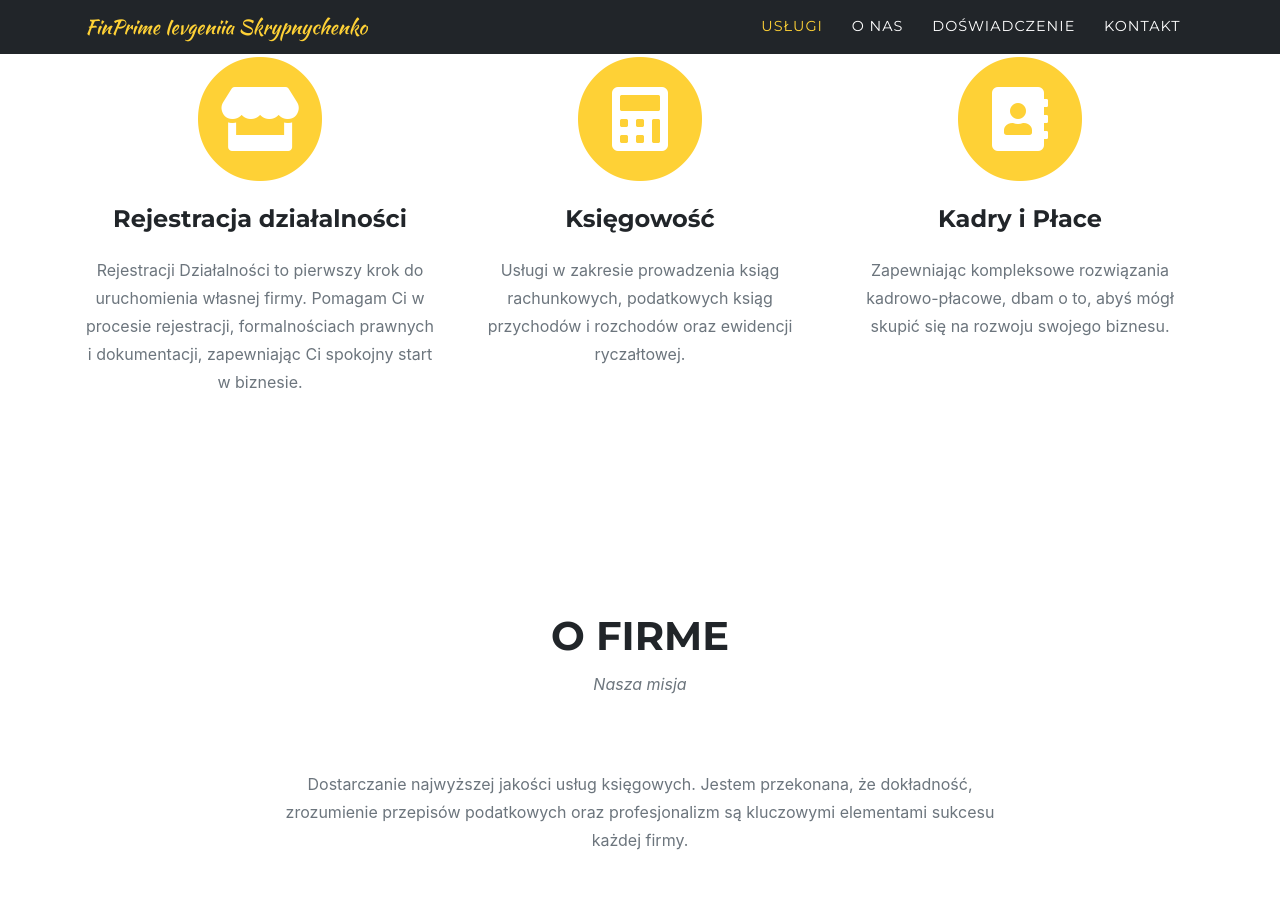
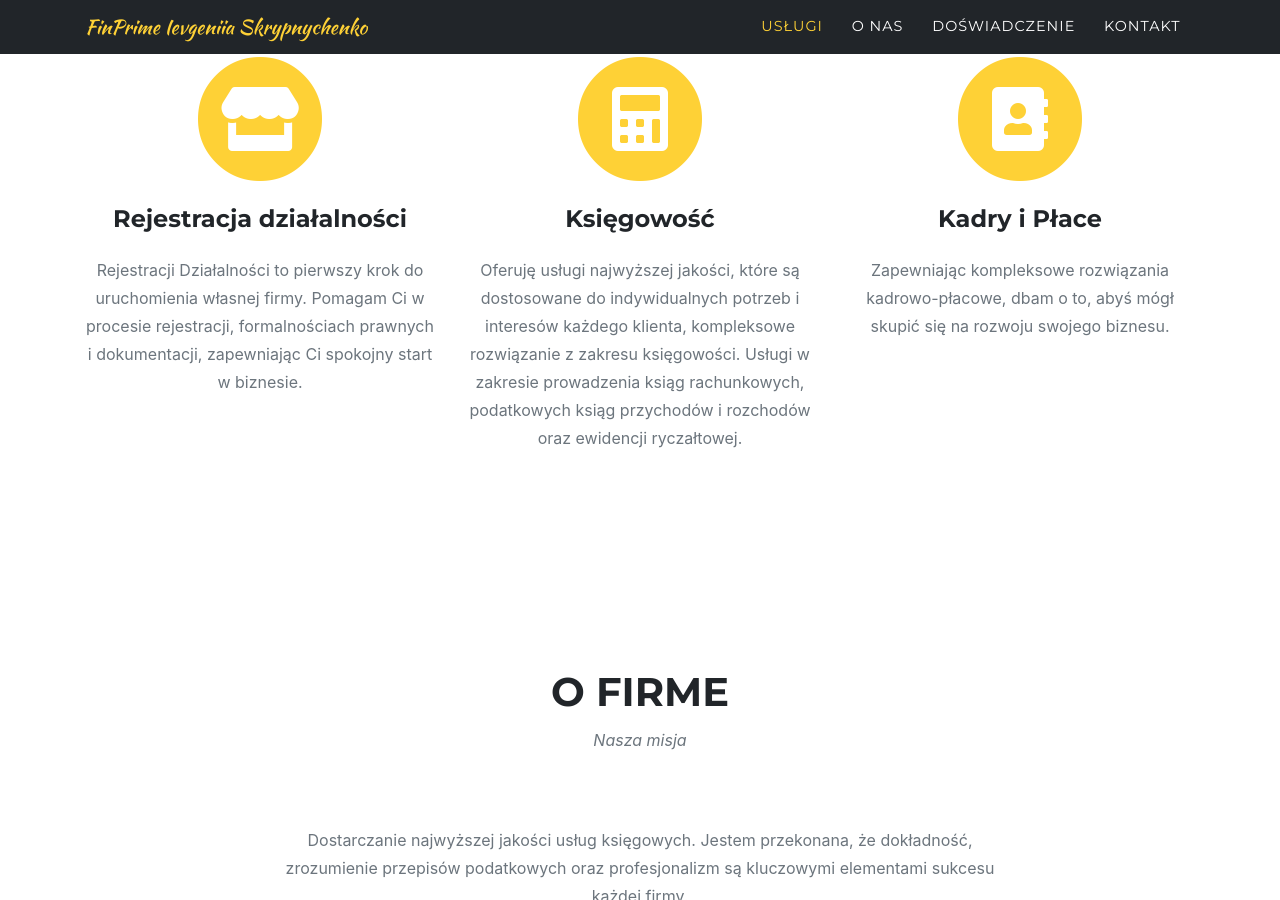
Before and after one commit to scripnichenko/finprime, a Jekyll site: the page built from index.md, in a window 1280 px wide and 900 px high, scrolled down 1117 px. Built offline with Jekyll 4.4.1, drawn with Linux system fonts in a browser that asks for light colours; some web fonts are replaced.

Commit message:
changed ksiagowosc text

```diff
--- a/_data/sitetext.yml
+++ b/_data/sitetext.yml
@@ -25,7 +25,7 @@ en: &DEFAULT_EN
         desc: "Rejestracji Działalności to pierwszy krok do uruchomienia własnej firmy. Pomagam Ci w procesie rejestracji, formalnościach prawnych i dokumentacji, zapewniając Ci spokojny start w biznesie."
         icon: fas fa-store #find more at https://fontawesome.com/icons
       - title: "Księgowość"
-        desc: "Usługi w zakresie prowadzenia ksiąg rachunkowych, podatkowych ksiąg przychodów i rozchodów oraz ewidencji ryczałtowej."
+        desc: "Oferuję usługi najwyższej jakości, które są dostosowane do indywidualnych potrzeb i interesów każdego klienta, kompleksowe rozwiązanie z zakresu księgowości. Usługi w zakresie prowadzenia ksiąg rachunkowych, podatkowych ksiąg przychodów i rozchodów oraz ewidencji ryczałtowej."
         icon: fas fa-calculator
       - title: "Kadry i Płace"
         desc: "Zapewniając kompleksowe rozwiązania kadrowo-płacowe, dbam o to, abyś mógł skupić się na rozwoju swojego biznesu."
```
